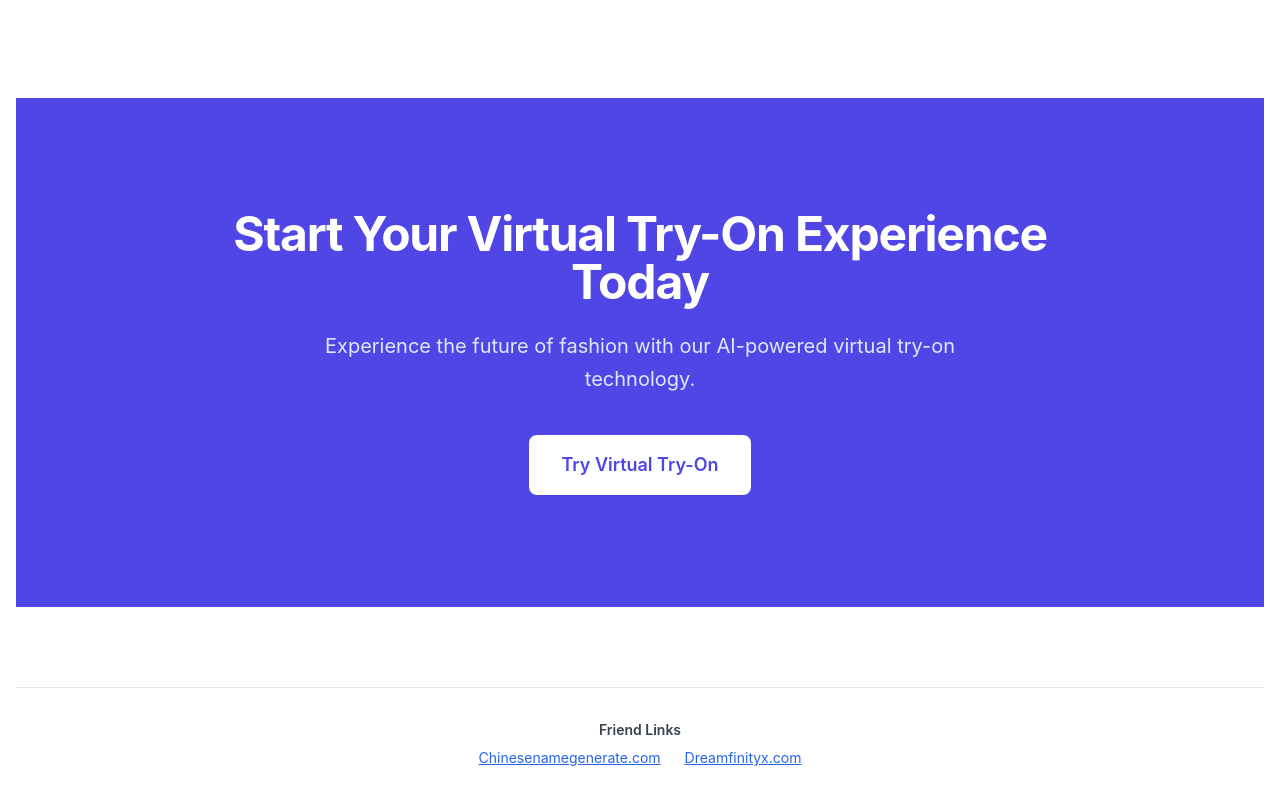
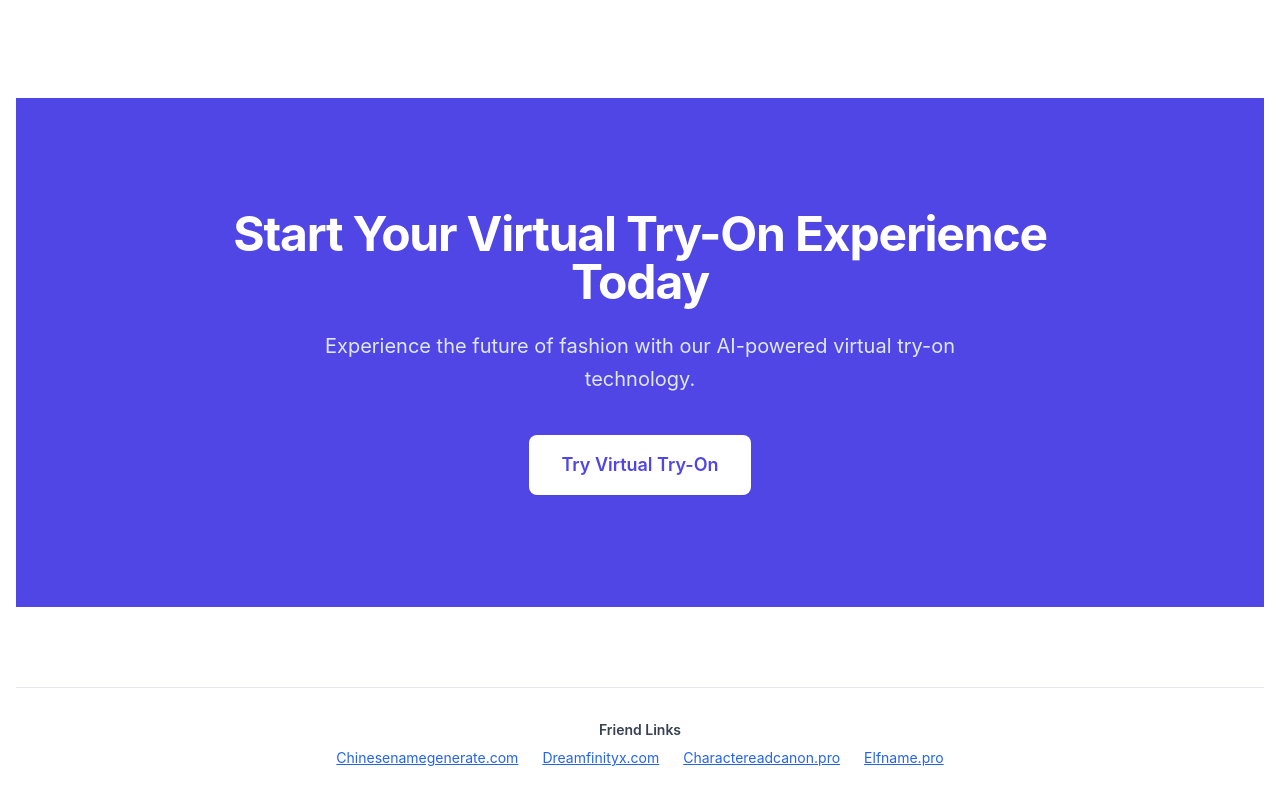
Before and after one commit to zzh506767805/dressmeai, a Next.js app: page / in a window 1280 px wide. Shown: the part 3548-4348 px from the top of the page. Built offline with nearby package versions, Linux system fonts and the light colour scheme; a web font is replaced by a local one.

Commit message:
首页Friend Links区块新增两个友情链接：Charactereadcanon.pro和Elfname.pro

```diff
--- a/pages/index.tsx
+++ b/pages/index.tsx
@@ -551,6 +551,22 @@ export default function Home() {
           >
             Dreamfinityx.com
           </a>
+          <a
+            href="https://charactereadcanon.pro"
+            target="_blank"
+            rel="noopener noreferrer"
+            className="text-blue-600 hover:text-blue-800 underline transition-colors"
+          >
+            Charactereadcanon.pro
+          </a>
+          <a
+            href="https://elfname.pro"
+            target="_blank"
+            rel="noopener noreferrer"
+            className="text-blue-600 hover:text-blue-800 underline transition-colors"
+          >
+            Elfname.pro
+          </a>
         </div>
       </footer>
     </div>
```
